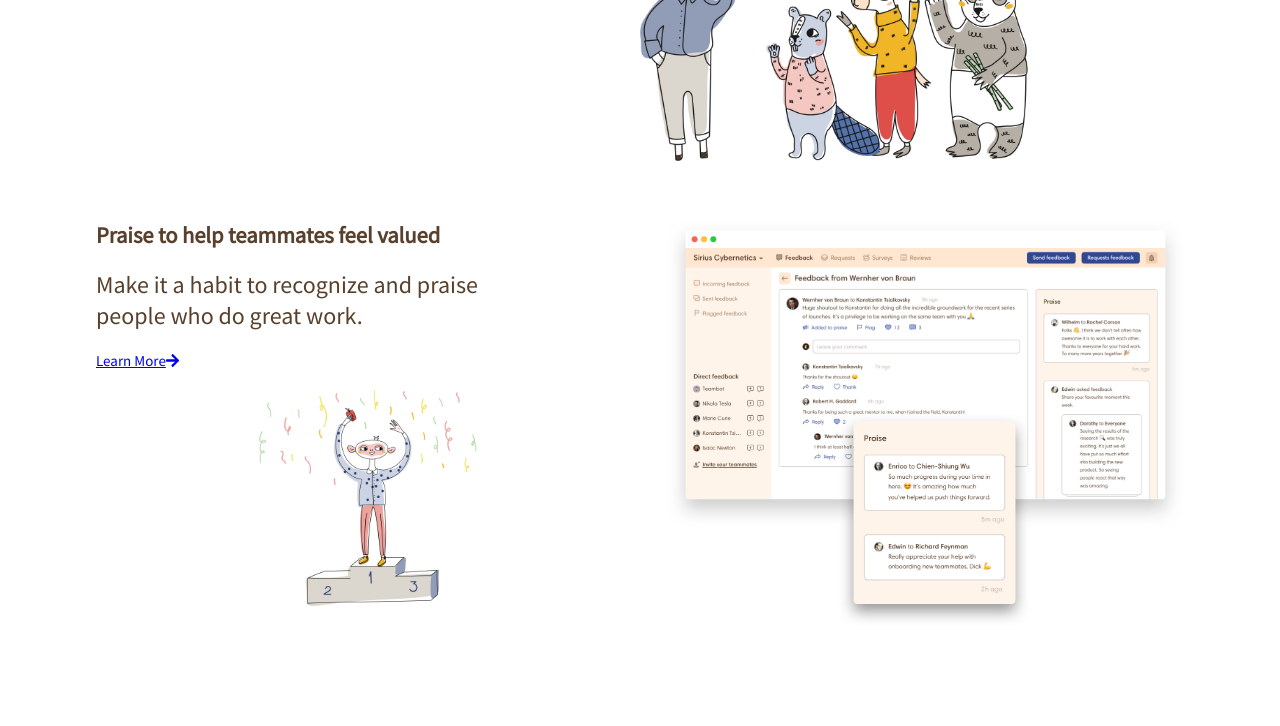
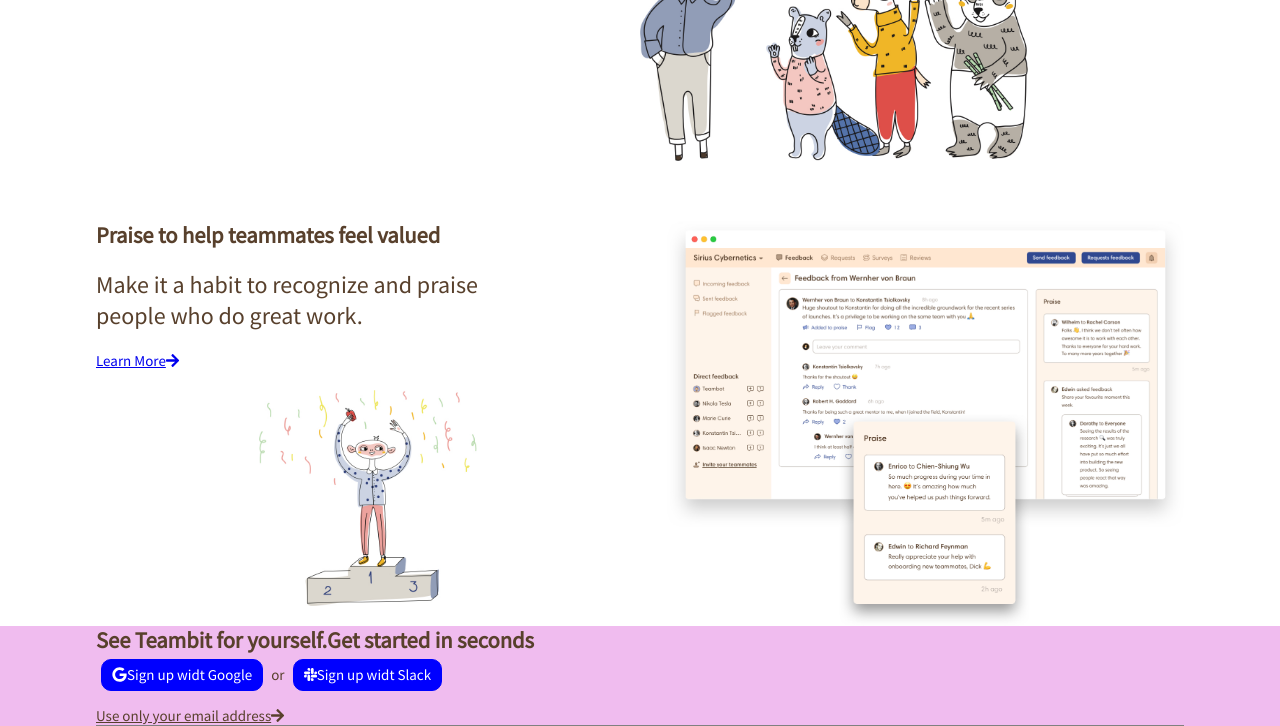
Before and after one commit to Gianufio83/node-sass-teambit, a website: page index.html in a window 1280 px wide. Shown: the part 3280-4006 px from the top of the page. Before the commit the page ends 3906 px from the top, so only its background shows below. Drawn offline with Linux system fonts and the light colour scheme.

Commit message:
avanzamenti vari

```diff
--- a/index.html
+++ b/index.html
@@ -170,7 +170,22 @@
         </div>
       </div>
     </section>
+    <section class="page-main">
+      <div class="container">
+        <h1>See Teambit for yourself.Get started in seconds</h2>
+        <div class="wrapper-bis">
 
+        </div>
+        <div class="buttons">
+          <a href="#" class="btn blue-button"><i class="fab fa-google"></i>Sign up widt Google</a>
+          <span>or</span>
+          <a href="#" class="btn blue-button"><i class="fab fa-slack"></i>Sign up widt Slack</a>
+        </div>
+        <div class="mail-address">
+          <a class="mail"href="#">Use only your email address<i class="fas fa-arrow-right"></i></a>
+        </div>
+      </div>
+    </section>
   </main>
   <footer>
 
--- a/src/Partials/_variables.scss
+++ b/src/Partials/_variables.scss
@@ -10,5 +10,6 @@
 $blueButton: blue;
 // mediaquery
 $breakSmall:767px;
+
 $backMain: rgb(240, 188, 239);
 $backMainSecond: white;
```
